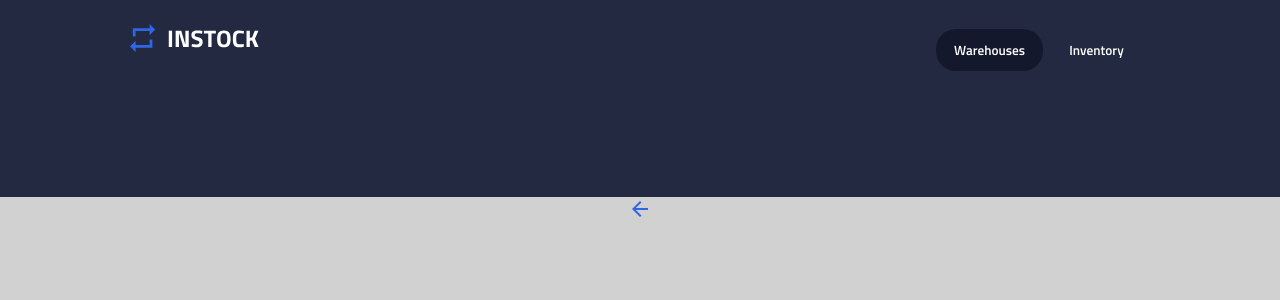
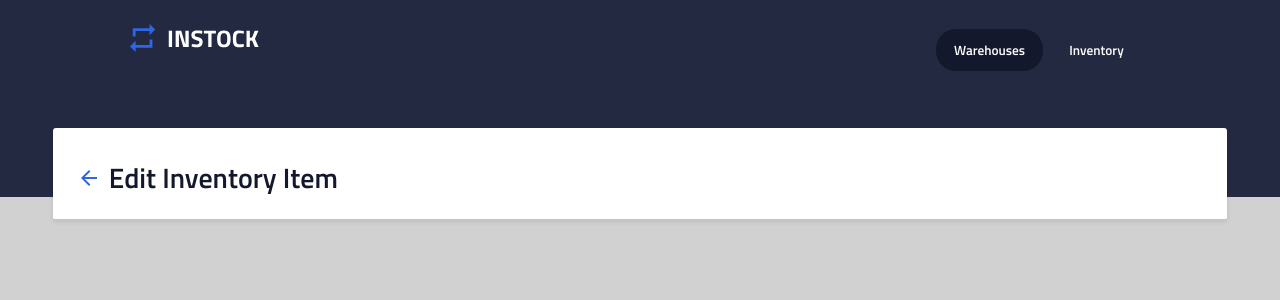
Before and after one commit to MacDavid1989/david-macdonald-instock, a React (Create React App) app in the folder client/: page /warehouse/1/inventory/1/edit in a window 1280 px wide. Shown: the top 300 px of the page. Built offline with nearby package versions, Linux system fonts and the light colour scheme; no server answers.

Commit message:
Add styling to banner to help visualize component. Simply transfer previous banner styling to this scss.

```diff
--- a/client/src/pages/ItemEdit/ItemEdit.js
+++ b/client/src/pages/ItemEdit/ItemEdit.js
@@ -25,7 +25,7 @@ class ItemEdit extends Component {
                             <Link to={`/warehouse/${this.props.match.params.warehouseId}/inventory/${this.props.match.params.itemId}`}>
                                 <img className="banner__arrow" src={backArrow} alt=""/>
                             </Link>
-                            <h1 className="banner__heading">{!!this.state.item&&this.state.item.itemName}</h1>
+                            <h1 className="banner__heading">Edit Inventory Item</h1>
                     </section>
                 </div>
             </>
--- a/client/src/pages/ItemEdit/ItemEdit.scss
+++ b/client/src/pages/ItemEdit/ItemEdit.scss
@@ -0,0 +1,43 @@
+@import '../../partials/variables';
+@import '../../partials/mixins';
+
+.itemEdit {
+    @include normal;
+    position: absolute;
+    top: 8rem;
+    display: flex;
+    flex-direction: column;
+    width: calc(343px + (361/393) * (100vw - 375px));
+    background: #FFFFFF;
+    box-shadow: 0px 2px 5px rgba(19, 24, 44, 0.1);
+    border-radius: 3px;
+
+    a {
+        display: flex;
+        align-items: center;
+        text-decoration: none;
+    }
+
+    &__banner {
+        display: flex;
+        align-items: center;
+        padding: 32px 24px 24px;
+        border-bottom: solid #BDC5D5 1px;
+        height: 92px;
+
+        .banner {
+
+            &__arrow {
+                width: 24px;
+                height: 24px;
+            }
+
+            &__heading {
+                line-height: 36px;
+                font-size: 28px;
+                font-weight: 600;
+                margin: 0 0 0 8px;
+            }
+        }
+    }
+}
```
Also changed, not shown: 1 other file (tests, documents, lock files or other folders).
